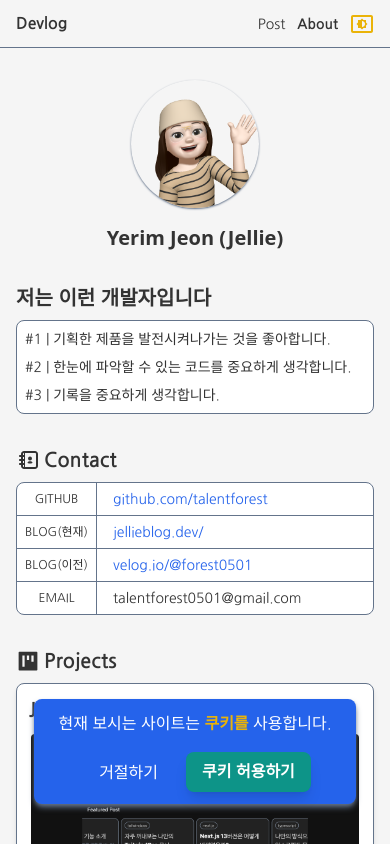
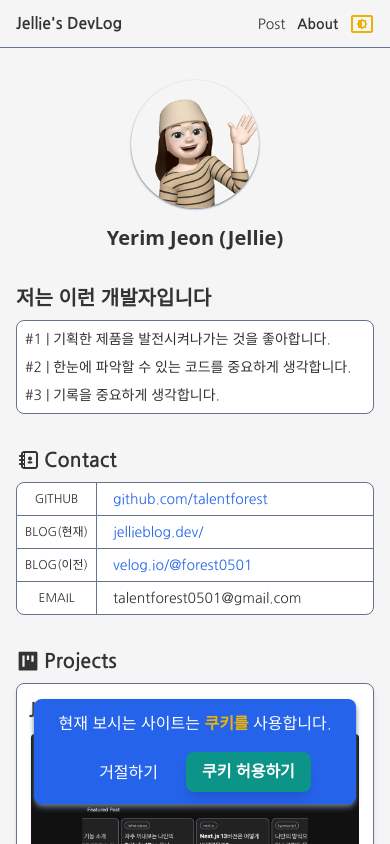
Before and after one commit to talentforest/Jellie-Blog, a Next.js app: page /about in a window 390 px wide. Shown: the top 844 px of the page. Built offline with nearby package versions, Linux system fonts and the light colour scheme; no server answers.

Commit message:
fix: css static header in post detail page

```diff
--- a/app/globals.css
+++ b/app/globals.css
@@ -28,7 +28,14 @@
   }
 }
 
-html {
+html,
+body {
   scroll-behavior: smooth;
-  scroll-padding-top: 80px;
+  scroll-padding-top: 30px;
 }
+
+@media (max-width: 767px) {
+  body::-webkit-scrollbar {
+    display: none;
+  }
+}
--- a/app/page.tsx
+++ b/app/page.tsx
@@ -12,7 +12,7 @@ export default async function Home() {
     <>
       <Introduction />
       <section className='mb-12 min-h-[250px]'>
-        <h2 className='px-4'>Featured Post</h2>
+        <h2>Featured Post</h2>
         <CarouselBox config={{ centerMode: true, showDots: true }}>
           {featuredPost.map((post) => (
             <PostBox key={post.path} post={post} sm />
--- a/components/layout/header.tsx
+++ b/components/layout/header.tsx
@@ -1,16 +1,20 @@
 'use client';
 
+import { usePathname } from 'next/navigation';
 import Link from 'next/link';
-import { usePathname } from 'next/navigation';
 import ThemeMode from './theme-mode';
 
 export default function Header() {
   const pathname = usePathname();
 
   return (
-    <header className='sticky top-0 z-20 w-full px-4 md:px-20 lg:px-40 mx-auto h-12 md:h-14 flex justify-between items-center bg-bg text-text border-b border-slate '>
+    <header
+      className={`${
+        pathname.match('/posts/*')?.[0] === '/posts' ? 'static' : 'sticky'
+      } top-0 z-10 text-text w-full px-4 md:px-20 lg:px-40 mx-auto h-12 md:h-14 flex justify-between items-center bg-bg border-b border-slate `}
+    >
       <h1 className='font-bold'>
-        <Link href='/'>Devlog</Link>
+        <Link href='/'>Jellie&apos;s DevLog</Link>
       </h1>
       <nav className='flex items-center h-full justify-between space-x-3'>
         <ul className='flex justify-between space-x-3 md:space-x-10'>
--- a/components/posts/post-header.tsx
+++ b/components/posts/post-header.tsx
@@ -15,11 +15,11 @@ interface Props {
 export default function PostHeader({
   contents: { path, category, date, title, thumbnail, readingTime },
 }: Props) {
-  const iconClass = 'mr-1 w-4 h-4';
+  const iconClass = 'mr-1 w-4 h-4 text-slate';
   const infoClass = 'text-sm flex items-center';
 
   return (
-    <header className='w-full border-b border-slate relative flex flex-col bg-box h-80'>
+    <header className='w-full pb-6 border-b border-slate relative flex flex-col bg-box'>
       {path && (
         <Image
           src={`/images/${category}/${thumbnail}`}
@@ -27,26 +27,24 @@ export default function PostHeader({
           width={500}
           height={500}
           priority
-          className='w-full h-80 object-cover self-center opacity-20'
+          className='w-full h-60 lg:h-80 object-cover self-center'
         />
       )}
-      <div className='absolute bottom-4 inset-x-4'>
-        <div className='flex space-x-3'>
-          <span className={infoClass}>
+      <ul className='flex space-x-3 m-4 mt-10'>
+        <li className={infoClass}>
           <AiFillTags className={iconClass} />
           {category}
-          </span>
-          <span className={infoClass}>
+        </li>
+        <li className={infoClass}>
           <AiFillCalendar className={iconClass} />
           {new Date(date).toLocaleDateString('ko')}
-          </span>
-          <span className={infoClass}>
+        </li>
+        <li className={infoClass}>
           <AiFillClockCircle className={iconClass} />
           {readingTime?.toFixed(0)} min to read
-          </span>
-        </div>
-        <h1 className='md:pb-6 mt-4 text-3xl font-bold'>{title}</h1>
-      </div>
+        </li>
+      </ul>
+      <h1 className='text-3xl font-bold ml-4'>{title}</h1>
     </header>
   );
 }
--- a/components/posts/progress-bar.tsx
+++ b/components/posts/progress-bar.tsx
@@ -23,7 +23,7 @@ export default function ProgressBar() {
   }, []);
 
   return (
-    <div className='sticky w-full top-12 md:top-14 h-3 z-10 bg-slate border-slate'>
+    <div className='sticky w-full top-0 h-3 z-20 bg-slate border-slate'>
       <div
         style={{ width: width + '%' }}
         className='transition-all h-full rounded-r-md px-1 bg-indigo text-[10px] text-white'
--- a/components/template/categorized-posts-section.tsx
+++ b/components/template/categorized-posts-section.tsx
@@ -2,10 +2,11 @@
 
 import { useState } from 'react';
 import { Post } from '@/service/posts';
-import { usePathname } from 'next/navigation';
 import CategoryBox from '../common/category-box';
 import EmptyBox from '../common/empty-box';
 import PostBox from '../common/post-box';
+import { AiFillTag } from 'react-icons/ai';
+import { MdKeyboardArrowRight } from 'react-icons/md';
 
 export type Categories =
   | 'All'
@@ -37,7 +38,6 @@ interface Props {
 }
 
 export default function CategorizedPostsSection({ allPosts }: Props) {
-  const pathname = usePathname();
   const [selectedCategory, setSelectedCategory] = useState('All' as Categories);
 
   const onCategoryClick = (category: Categories) =>
@@ -54,7 +54,7 @@ export default function CategorizedPostsSection({ allPosts }: Props) {
     .flat();
 
   return (
-    <section className='m-4 md:my-4 md:mx-0 min-h-[50vh]'>
+    <section className='mx-4 my-8 md:my-4 md:mx-0 min-h-[50vh]'>
       <h2>Categorized Posts</h2>
       <ul className='flex flex-wrap gap-1.5 mt-3 mb-8'>
         {categories.map((category) => (
@@ -66,9 +66,15 @@ export default function CategorizedPostsSection({ allPosts }: Props) {
           />
         ))}
       </ul>
-      <span className='block mt-8 mb-2'>
-        {categorizedPosts.length}개의 포스트
-      </span>
+      <h3 className='mt-8 mb-2 flex items-center gap-1'>
+        <span className=' flex gap-1 items-center w-fit rounded-full'>
+          <AiFillTag className='text-yellow' />
+          {selectedCategory}
+        </span>
+        <MdKeyboardArrowRight className='h-4 w-4' />
+        {categorizedPosts.length}
+        개의 포스트
+      </h3>
       <ul className='flex flex-col space-y-3 md:grid md:grid-cols-2 md:gap-2 md:space-y-0 lg:grid-cols-3'>
         {!!categorizedPosts.length ? (
           categorizedPosts?.map((post) => (
--- a/util/getIntersectionObserver.ts
+++ b/util/getIntersectionObserver.ts
@@ -1,7 +1,7 @@
 import { Dispatch, SetStateAction } from 'react';
 
 const option = {
-  rootMargin: '-80px 0px -80% 0px',
+  rootMargin: '-20px 0px -75% 0px',
   threshold: 1.0,
 };
 
```
Lines whose indentation alone changed are shown as unchanged.
